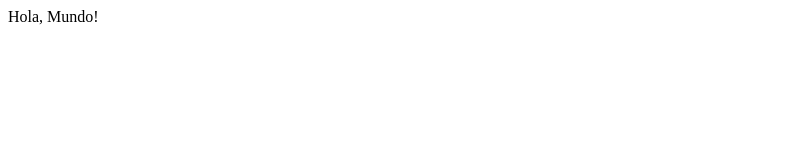
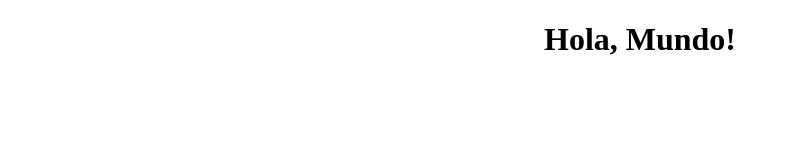
Before and after one commit to AlejandroSPArg/lecture1, a plain HTML site: page index.html in a window 1280 px wide. Shown: the whole page, without its empty margins (0-788 px from the left). Drawn offline with Linux system fonts and the light colour scheme.

Commit message:
Update index.html
algo de estilo

```diff
--- a/index.html
+++ b/index.html
@@ -1,9 +1,15 @@
 <!DOCTYPE html>
 <html>
 <head>
-  <title>Primer página publicada en GitHub pages</title>
+  <title>Primer página en GitHub pages</title>
+  <style>
+    h1 {
+      margin: 50;
+      text-align: center;
+    }
+  </style>
 </head>
   <body>
-    Hola, Mundo!
+    <h1>Hola, Mundo!</h1>
   </body>
 </html>
```
